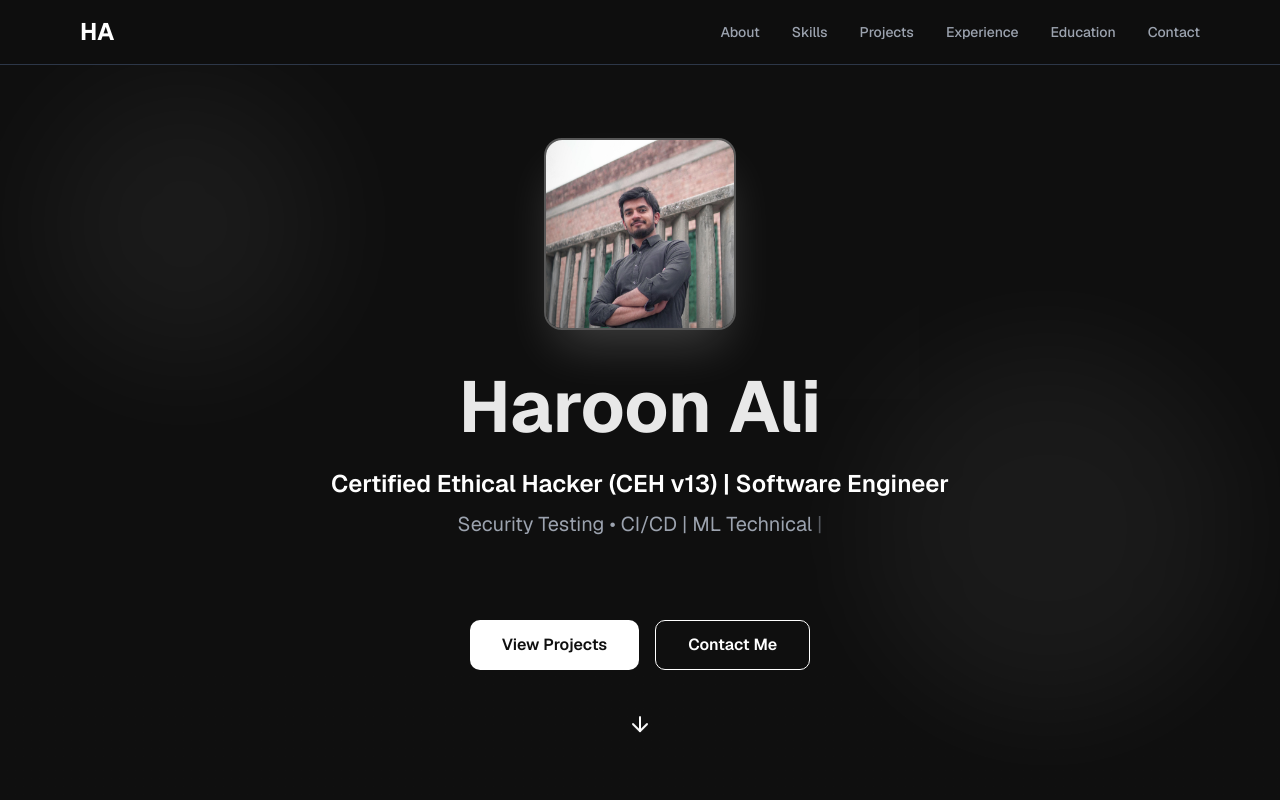
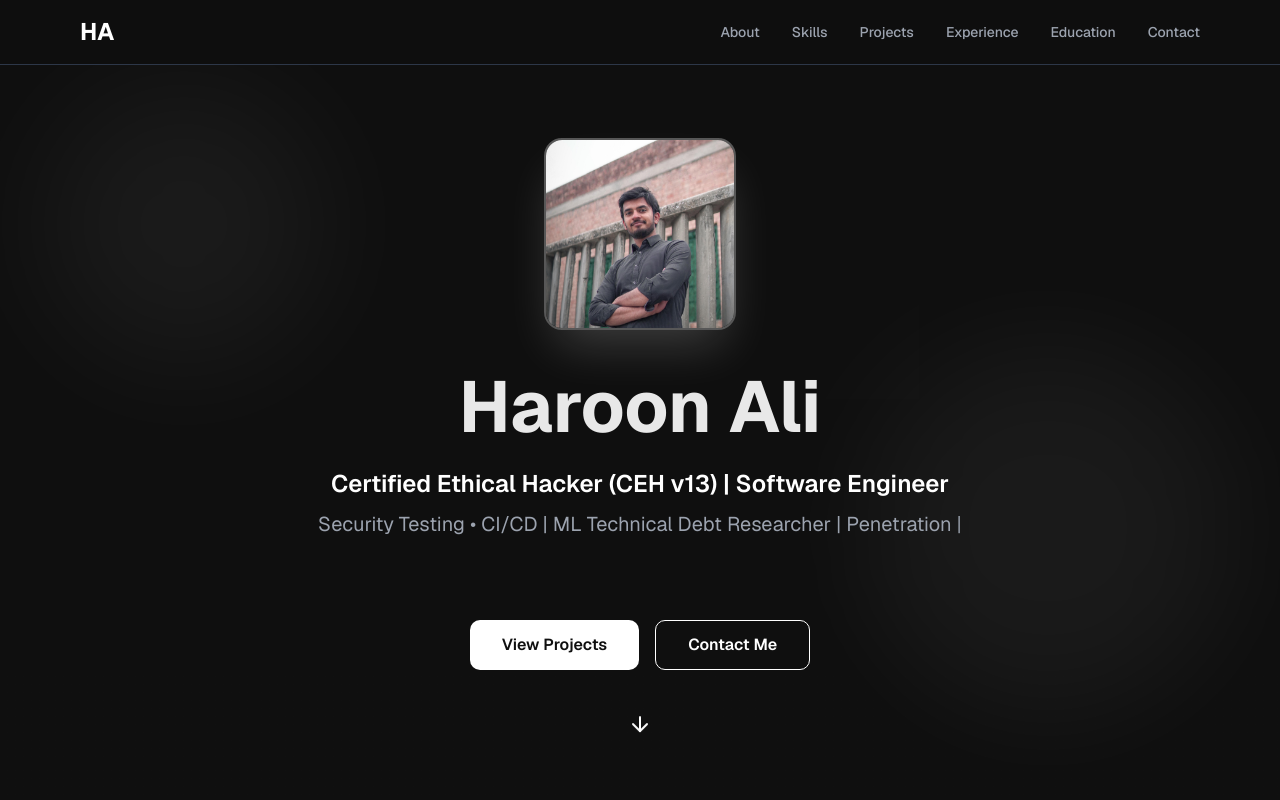
Before and after one commit to haroonali444/Portfolio, a Next.js app: page / in a window 1280 px wide. Shown: the top 800 px of the page. Built offline with nearby package versions, Linux system fonts and the light colour scheme.

Commit message:
feat: remove redundant timeout delays in Hero component
Co-authored-by: haroonali444 <144777410+haroonali444@users.noreply.github.com>

```diff
--- a/components/hero.tsx
+++ b/components/hero.tsx
@@ -26,8 +26,6 @@ export function Hero() {
         } else {
           currentPhase = 1
           charIndex = 0
-          setTimeout(typeChar, 800) // Delay before next line
-          return
         }
       } else if (currentPhase === 1) {
         if (charIndex <= tagline.length) {
@@ -36,8 +34,6 @@ export function Hero() {
         } else {
           currentPhase = 2
           charIndex = 0
-          setTimeout(typeChar, 800) // Delay before next line
-          return
         }
       } else if (currentPhase === 2) {
         if (charIndex <= description.length) {
```
